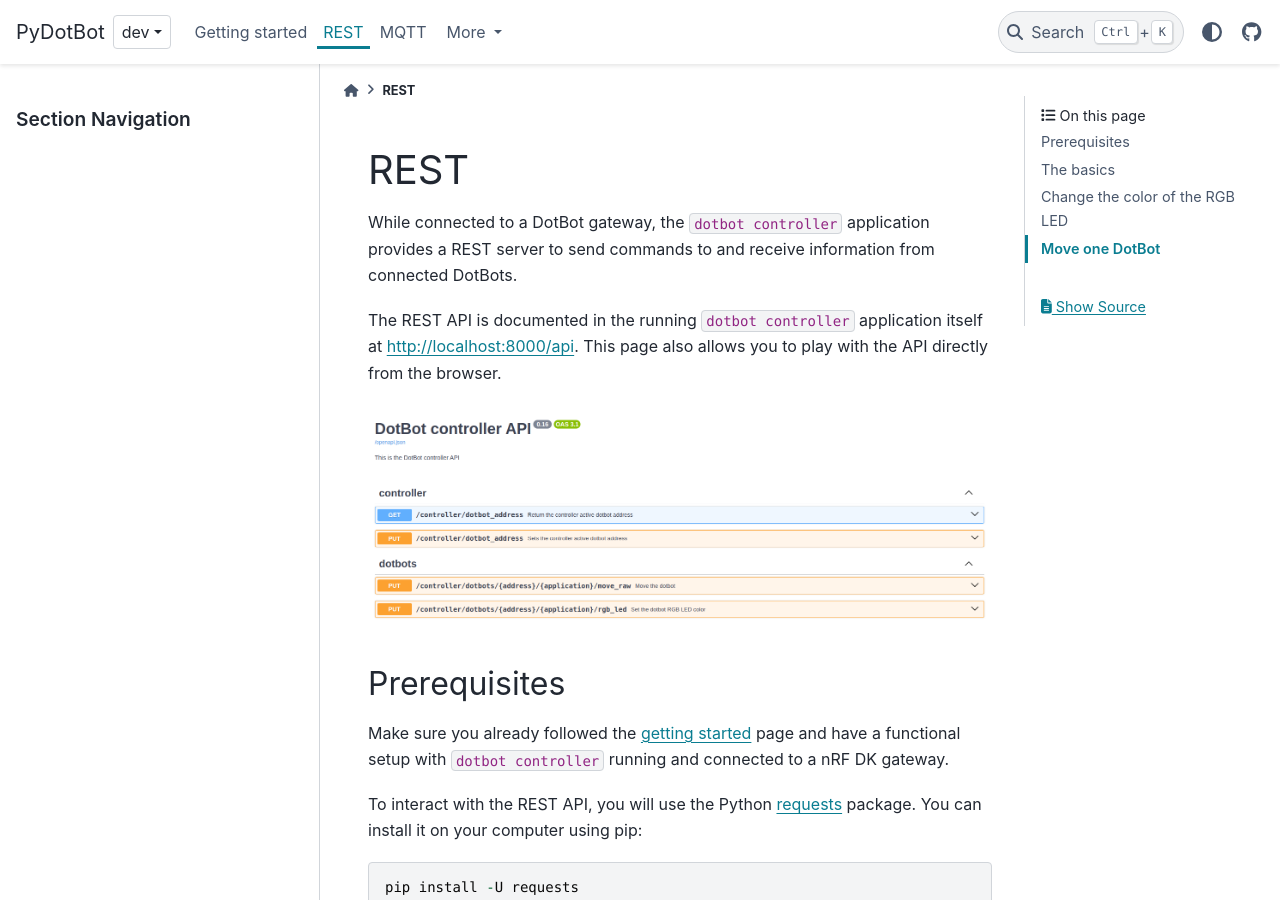
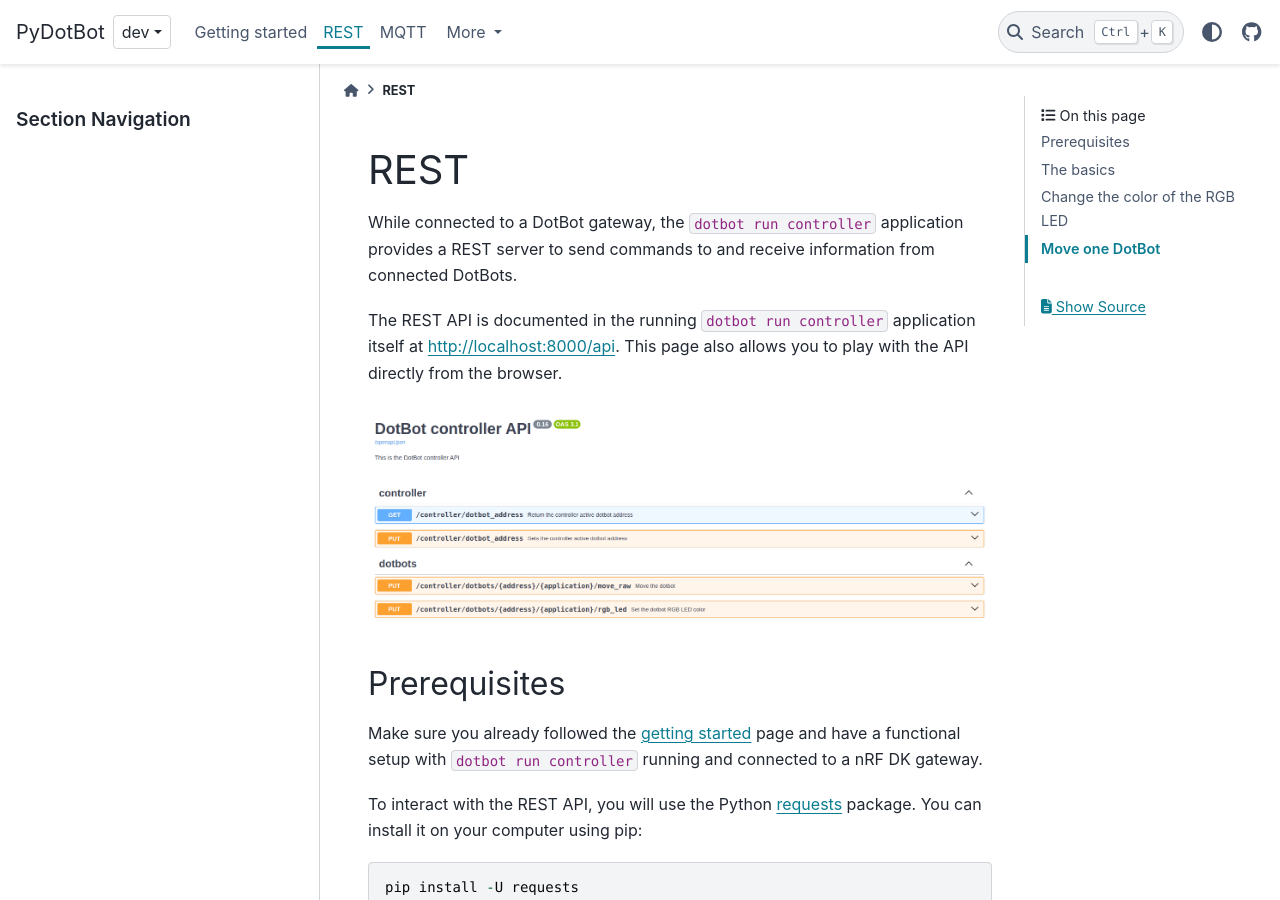
Before and after one commit to DotBots/PyDotBot, a Sphinx documentation site: the page built from doc/rest.md, in a window 1280 px wide and 900 px high. Built offline with Sphinx 7.4.7 and the PyData theme 0.15.4, drawn with Linux system fonts in a browser that asks for light colours.

````diff
--- a/doc/rest.md
+++ b/doc/rest.md
@@ -1,10 +1,10 @@
 # REST
 
-While connected to a DotBot gateway, the `dotbot controller`
+While connected to a DotBot gateway, the `dotbot run controller`
 application provides a REST server to send commands to and receive information
 from connected DotBots.
 
-The REST API is documented in the running `dotbot controller` application itself
+The REST API is documented in the running `dotbot run controller` application itself
 at [http://localhost:8000/api](http://localhost:8000/api). This page also allows
 you to play with the API directly from the browser.
 
@@ -18,7 +18,7 @@ you to play with the API directly from the browser.
 ## Prerequisites
 
 Make sure you already followed the [getting started](getting_started) page and
-have a functional setup with `dotbot controller` running and connected to a
+have a functional setup with `dotbot run controller` running and connected to a
 nRF DK gateway.
 
 To interact with the REST API, you will use the Python
@@ -66,7 +66,7 @@ If a DotBot is connected, this script should give an output similar to:
 ]
 ```
 
-This is a list of all DotBots connected to the `dotbot controller`. In the
+This is a list of all DotBots connected to the `dotbot run controller`. In the
 example above, there is only one DotBot connected.
 The 8-byte `address` uniquely identifies a DotBot in the controller. The
 `status` indicates whether the DotBot is `Active` (value=0, the DotBot has been
````
Also changed, not shown: doc/getting_started.md (+3 -3 lines), doc/mqtt.md (+2 -2 lines).
